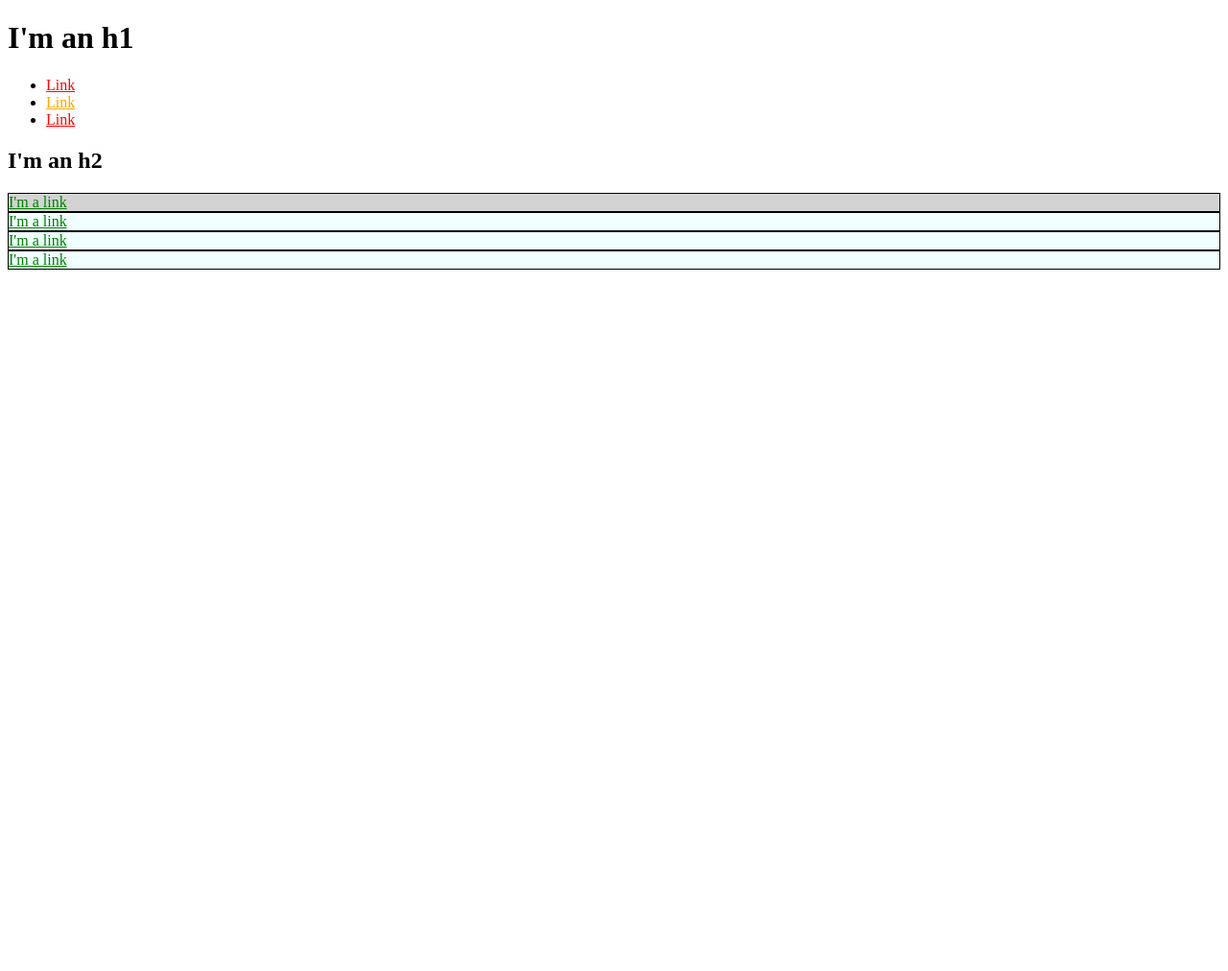
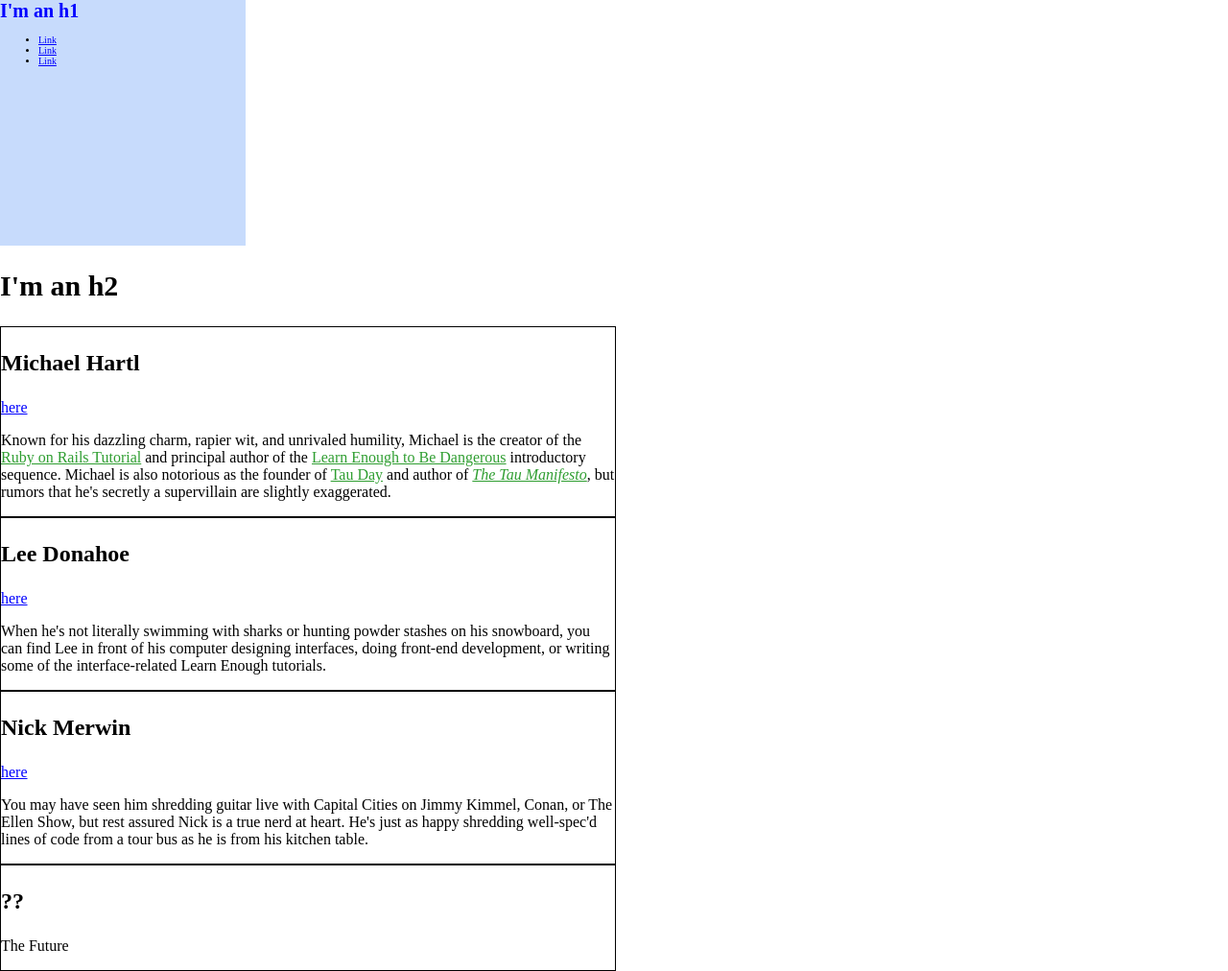
Before and after one commit to tbuck14/tbuck14.github.io, a plain HTML site: page index.html in a window 1280 px wide. Shown: the whole page at 96% size. Before the commit the page ends 800 px from the top, so only its background shows below. Drawn offline with Linux system fonts and the light colour scheme.

Commit message:
finished chapter 3

```diff
--- a/index.html
+++ b/index.html
@@ -4,51 +4,120 @@
     <title>Test Page: Don't Panic</title>
     <meta charset="utf-8">
     <style>
+      html, body {
+        margin: 0;
+        padding: 0;
+      }
+      body {
+        font-size:62.5%;
+      }
+      h1 {
+        margin-top: 0;
+        font-size: 2em;
+      }
       a {
-            color: red;
+        color: rgba(211, 96, 219, .2);
       }
-        #exec-bio {
-            background-color: lightgray;
+      h2 {
+        font-size: 30px;
+      }
+      h3 {
+        font-size: 1.5em;
       }
       .bio-box {
-            border: 1px solid black;
+        font-size: 1rem;
+        border: 1px solid #000;
+        width: 50%;
       }
-        .bio-box a {
-            color: green;
+      .bio-copy a {
+        color: #2f9e31;
+        font-size: 1em;
       }
-        #dope-link{
-            color: orange;
+      .social-link {
+        color: #00f;
       }
-        .great-azure {
-            background-color: azure;
+      .bio-wrapper {
+        font-size: 1em;
       }
+      .full-hero {
+        background-color: #c7dbfc;
+        height: 20vw;
+        width: 20vw;
+      }
+      .hero-home {
+
+      }
+      /*html{background:red;}*/
     </style>
   </head>
   <body>
-    <h1>I'm an h1</h1>
+    <div class="full-hero hero-home">
+      <h1 class="social-link">I'm an h1</h1>
       <ul>
         <li>
-        <a href="https://example.com/">Link</a>
+          <a href="https://example.com/" class="social-link">Link</a>
         </li>
         <li>
-        <a href="https://example.com/" id = "dope-link">Link</a>
+          <a href="https://example.com/" class="social-link">Link</a>
         </li>
         <li>
-        <a href="https://example.com/">Link</a>
+          <a href="https://example.com/" class="social-link">Link</a>
         </li>
       </ul>
+    </div>
     <h2>I'm an h2</h2>
-    <div id="exec-bio" class="bio-box great-azure">
-      <a href="https://example.com/">I'm a link</a>
+    <div class="bio-wrapper">
+      <div class="bio-box">
+        <h3>Michael Hartl</h3>
+        <a href="https://twitter.com/mhartl" class="social-link">here</a>
+        <div class="bio-copy">
+          <p>
+            Known for his dazzling charm, rapier wit, and unrivaled humility,
+            Michael is the creator of the
+            <a href="https://www.railstutorial.org/">Ruby on Rails
+            Tutorial</a> and principal author of the
+            <a href="https://learnenough.com/">
+            Learn Enough to Be Dangerous</a> introductory sequence. Michael
+            is also notorious as the founder of
+            <a href="http://tauday.com/">Tau Day</a> and author of
+            <a href="http://tauday.com/tau-manifesto"><em>The Tau
+            Manifesto</em></a>, but rumors that he's secretly a supervillain
+            are slightly exaggerated.
+          </p>
         </div>
-    <div class="bio-box great-azure">
-      <a href="https://example.com/">I'm a link</a>
       </div>
-    <div class="bio-box great-azure">
-      <a href="https://example.com/">I'm a link</a>
+      <div class="bio-box">
+        <h3>Lee Donahoe</h3>
+        <a href="https://twitter.com/leedonahoe" class="social-link">here</a>
+        <div class="bio-copy">
+          <p>
+            When he's not literally swimming with sharks or hunting powder stashes on
+            his snowboard, you can find Lee in front of his computer designing
+            interfaces, doing front-end development, or writing some of the
+            interface-related Learn Enough tutorials.
+          </p>
         </div>
-    <div class="bio-box great-azure">
-      <a href="https://example.com/">I'm a link</a>
+      </div>
+      <div class="bio-box">
+        <h3>Nick Merwin</h3>
+        <a href="https://twitter.com/nickmerwin" class="social-link">here</a>
+        <div class="bio-copy">
+          <p>
+            You may have seen him shredding guitar live with Capital Cities on Jimmy
+            Kimmel, Conan, or The Ellen Show, but rest assured Nick is a true nerd at
+            heart. He's just as happy shredding well-spec'd lines of code from a tour
+            bus as he is from his kitchen table.
+          </p>
+        </div>
+      </div>
+      <div class="bio-box">
+        <h3>??</h3>
+        <div class="bio-copy">
+          <p>
+            The Future
+          </p>
+        </div>
+      </div>
     </div>
   </body>
 </html>
```
Lines whose indentation alone changed are shown as unchanged.
